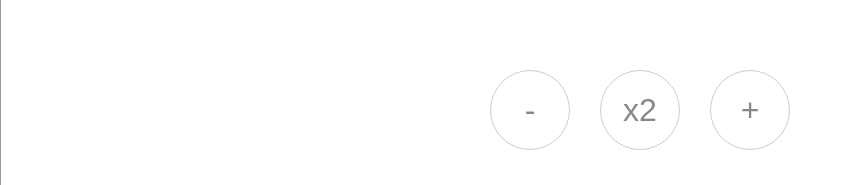
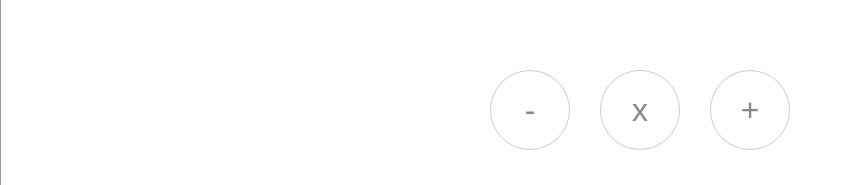
Before and after one commit to JayChetty/double, a React (Create React App) app: page / in a window 1280 px wide. Shown: the part 615-800 px from the top of the page, without its empty margins (0-852 px from the left). Built offline with nearby package versions, Linux system fonts and the light colour scheme.

Commit message:
more levels

```diff
--- a/src/App.js
+++ b/src/App.js
@@ -7,7 +7,7 @@ import NextLevelButton from "./components/NextLevelButton";
 import LevelView from "./components/LevelView";
 import bestScores from "./data/levels";
 
-const levels = [4, 6, 8, 5, 10, 12];
+const levels = [4, 6, 8, 5, 10, 12, 7, 14, 15, 9, 16, 11, 18, 19, 13, 20];
 
 class App extends Component {
   constructor(props) {
--- a/src/components/Controls.js
+++ b/src/components/Controls.js
@@ -16,7 +16,7 @@ export default function Controls({ stalled, number, playMove }) {
         className="button"
         onClick={playMove("double")}
       >
-        x2
+        x
       </button>
       <button
         disabled={stalled}
```
